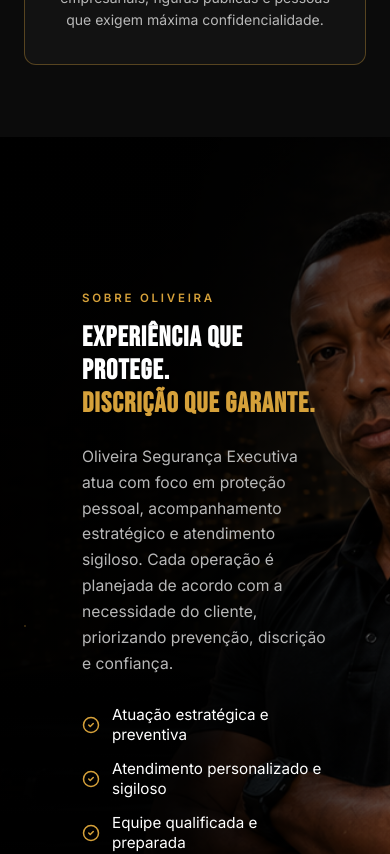
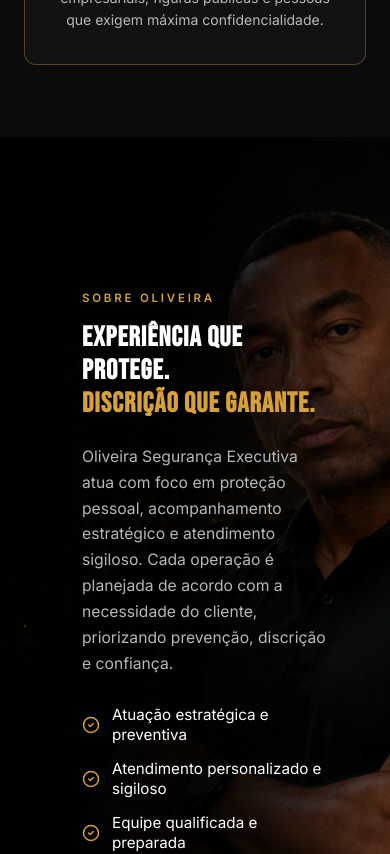
Before and after one commit to samuarchanjo-cloud/oliveira-seguranca-executiva, a React (Vite) app: page / in a window 390 px wide. Shown: the part 2360-3214 px from the top of the page. Built offline with nearby package versions, Linux system fonts and the light colour scheme.

Commit message:
ajusta enquadramento mobile das imagens fullscreen

```diff
--- a/src/styles/responsive.css
+++ b/src/styles/responsive.css
@@ -154,7 +154,7 @@
 
 @media (max-width: 768px) {
   .about__bg {
-    background-position: 68% center !important;
+    background-position: 72% center !important;
     background-size: cover !important;
   }
 
```
